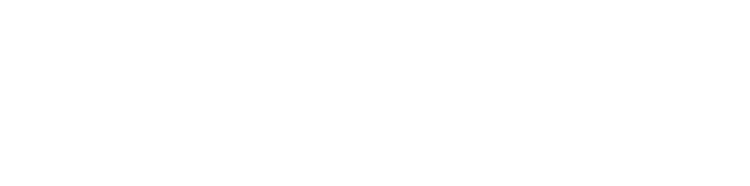
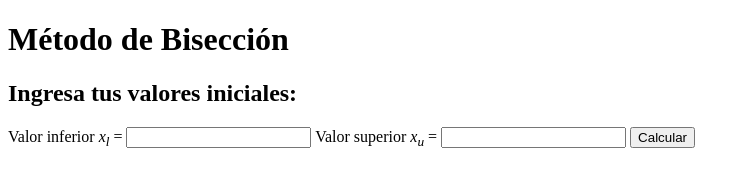
Before and after one commit to BrandonHernz/metodo-biseccion-project, a plain HTML site: page index.html in a window 1280 px wide. Shown: the whole page, without its empty margins (0-750 px from the left). Drawn offline with Linux system fonts and the light colour scheme.

Commit message:
adding structure of the project

```diff
--- a/index.html
+++ b/index.html
@@ -7,6 +7,30 @@
     <title>Método de Bisección</title>
   </head>
   <body>
+    <h1>Método de Bisección</h1>
+    <section>
+      <h2>Ingresa tus valores iniciales:</h2>
+      <div>
+        <label for="bottom-value">
+          Valor inferior
+          <span class="formula"
+            ><i>x</i><sub><i>l</i></sub></span
+          >
+          = <input type="text" id="bottom-value"" />
+        </label>
+
+        <label for="top-value">
+          Valor superior
+          <span class="formula"
+            ><i>x</i><sub><i>u</i></sub></span
+          >
+          =
+          <input type="text" id="top-value" />
+        </label>
+
+        <input type="button" id="btn-calculate" value="Calcular" />
+      </div>
+    </section>
     <script src="./app.js"></script>
   </body>
 </html>
```
